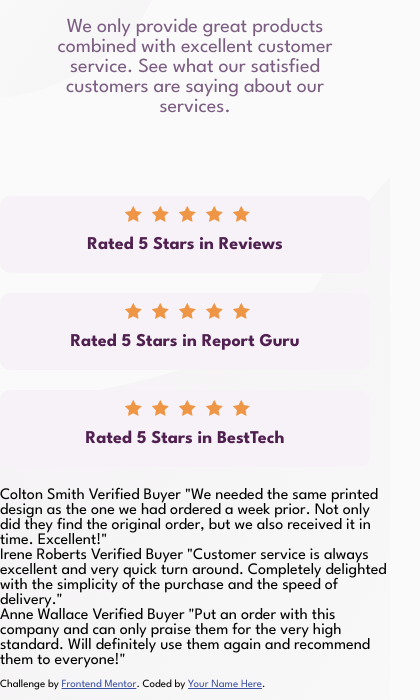
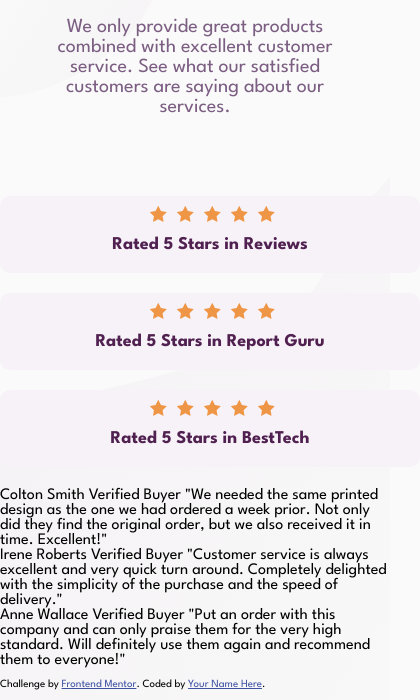
Before and after one commit to UbaidRussell/social-proof-section, a plain HTML site: page index.html in a window 390 px wide. Shown: the part 144-844 px from the top of the page, 420 px wide, since content can reach past the window. Drawn offline with Linux system fonts and the light colour scheme.

Commit message:
Worked on sizing for the mobile version 🔧

```diff
--- a/main.css
+++ b/main.css
@@ -142,7 +142,7 @@ body{
 /* media querie for #rating on mobile */
 @media screen and (min-width: 100px) and (max-width: 600px){
     .rating-section-part-one{
-        width:350px;
+        width:400px;
         padding:10px;
         text-align: center;
     }
@@ -153,7 +153,7 @@ body{
     }
 
     .rating-section-part-two{
-        width:350px;
+        width:400px;
         padding:10px;
         margin-left:0px;
         text-align: center;
@@ -167,7 +167,7 @@ body{
 
 
     .rating-section-part-three{
-        width:350px;
+        width:400px;
         padding:10px;
         margin-left:0px;
         text-align: center;
```
